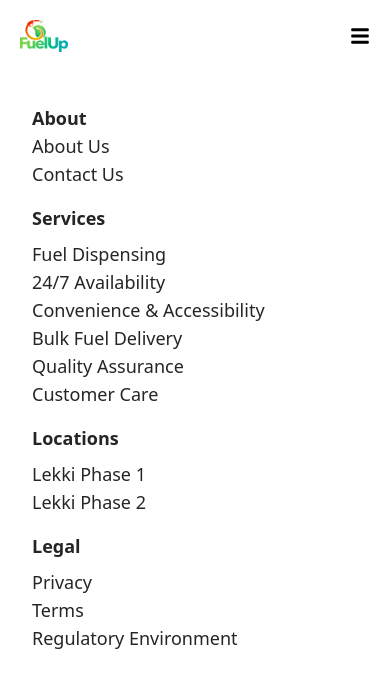
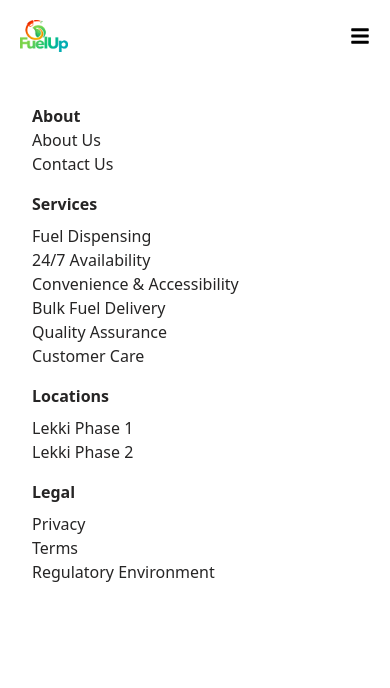
Before and after one commit to Adeboye22/fuel_up, a React (Vite) app in the folder frontend/: page /user/transactions in a window 390 px wide. Shown: the top 688 px of the page. Built offline with nearby package versions, Linux system fonts and the light colour scheme.

Commit message:
website correction

```diff
--- a/frontend/src/Components/Footbar.jsx
+++ b/frontend/src/Components/Footbar.jsx
@@ -10,7 +10,7 @@ const Footbar = () => {
         });
       }, []);
   return (
-    <div data-aos="fade-up" className='sm:flex sm:flex-col sm:gap-4 sm:p-8 sm:text-lg p-8 flex flex-row text-xl justify-between px-14  text-altBlack'>
+    <div data-aos="fade-up" className='sm:flex sm:flex-col sm:gap-4 sm:p-8 sm:text-base p-8 flex flex-row text-xl justify-between px-14  text-altBlack'>
         <div>
             <h3 className='font-black'>About</h3>
             <ul>
```
